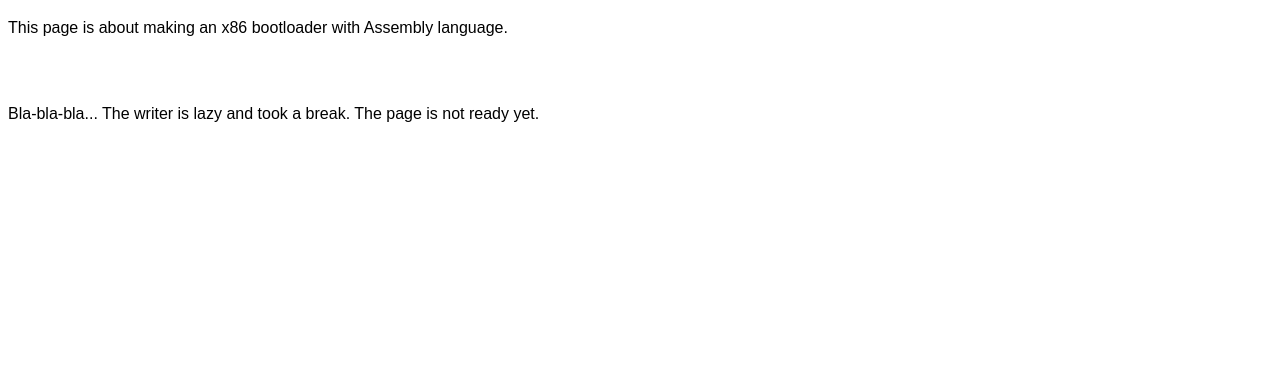
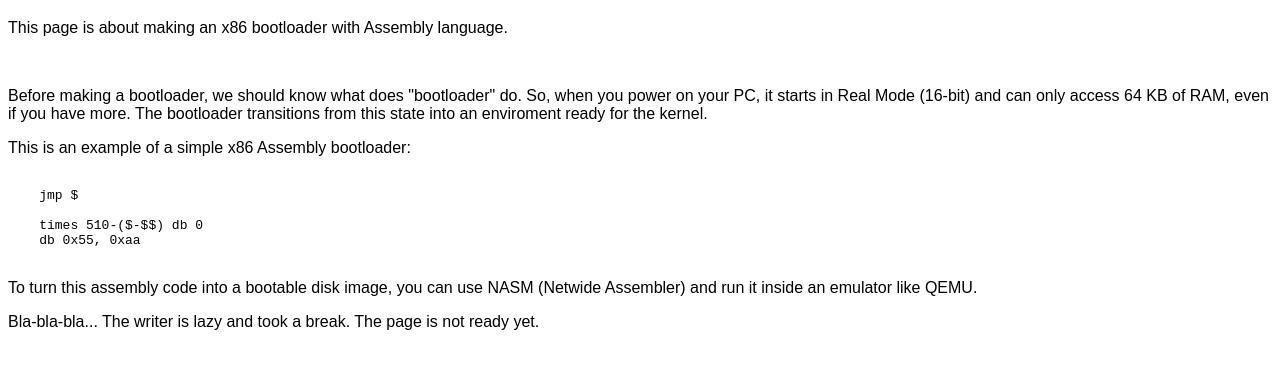
Before and after one commit to NoNew887/nonew887.github.io, a plain HTML site: page os-creation/bootloader.html in a window 1280 px wide. Shown: the part 102-470 px from the top of the page. Drawn offline with Linux system fonts and the light colour scheme.

Commit message:
Update bootloader.html

```diff
--- a/os-creation/bootloader.html
+++ b/os-creation/bootloader.html
@@ -10,7 +10,18 @@
   <h3><a href="../index.html">NoNew887</a> > <a href="os-creation.html">OS creation</a> > <a href="bootloader.html">Bootloader</a></h3>
   <h1>NoNew887 Page about making a bootloader.</h1>
   <p>This page is about making an x86 bootloader with Assembly language.</p>
-  <br><br>
+  <br>
+  <p>Before making a bootloader, we should know what does "bootloader" do. So, when you power on your PC, it starts in Real Mode (16-bit) and can only access 64 KB of RAM, even if you have more. The bootloader transitions from this state into an enviroment ready for the kernel.</p>
+
+  <p>This is an example of a simple x86 Assembly bootloader:</p>
+  <pre><code>
+    jmp $
+
+    times 510-($-$$) db 0
+    db 0x55, 0xaa
+  </code></pre>
+  <p>To turn this assembly code into a bootable disk image, you can use NASM (Netwide Assembler) and run it inside an emulator like QEMU.</p>
+
   <p>Bla-bla-bla... The writer is lazy and took a break. The page is not ready yet.</p>
 </body>
 </html>
```
